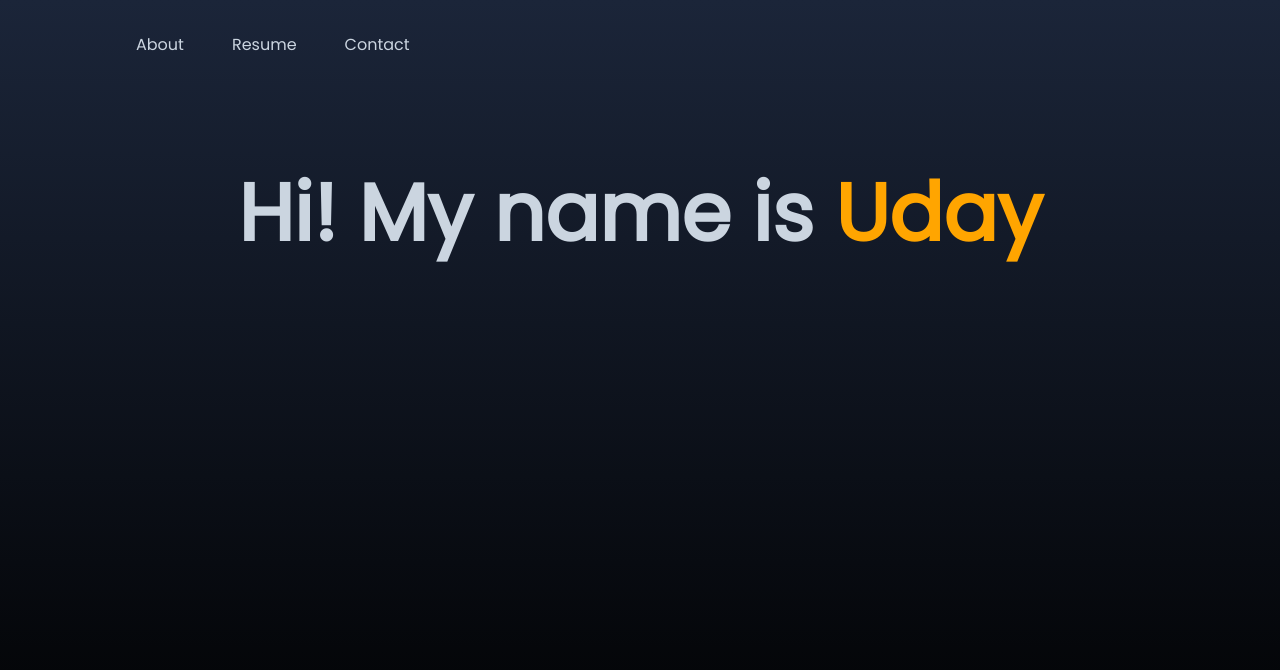
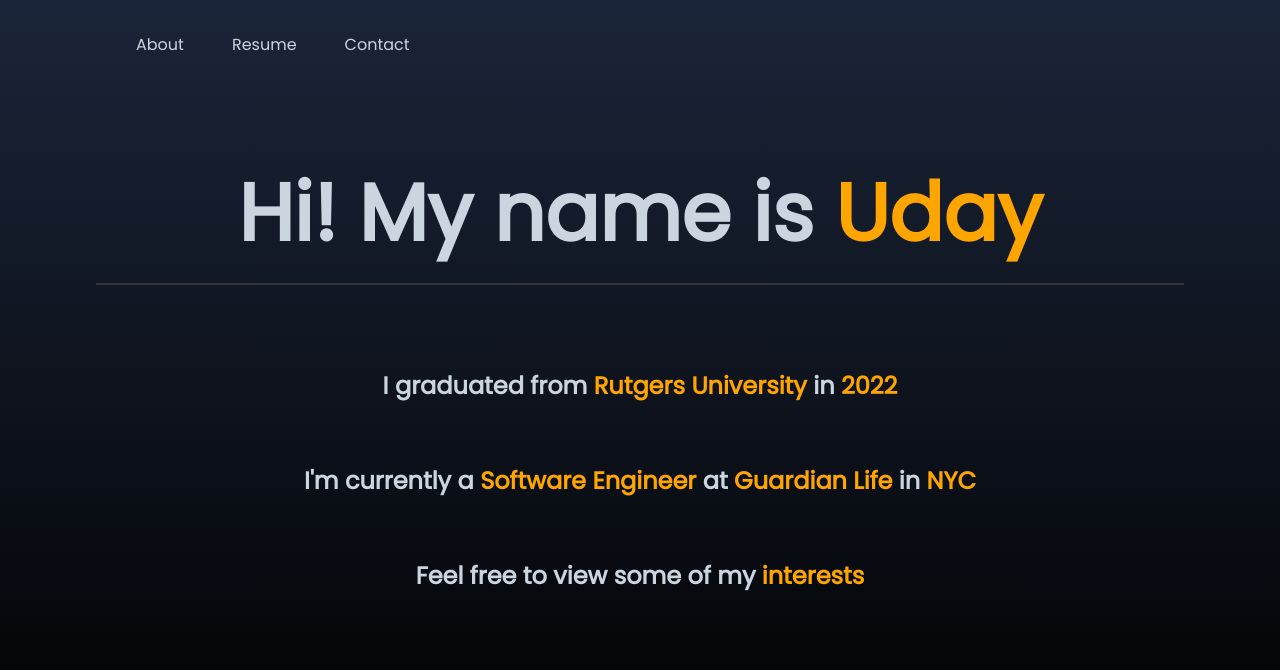
Before and after one commit to udaypatel1/udaypatel, a React (Create React App) app: page /about in a window 1280 px wide. Shown: the top 670 px of the page. Built offline with nearby package versions, Linux system fonts and the light colour scheme.

Commit message:
h2 edits for about page

```diff
--- a/src/About.css
+++ b/src/About.css
@@ -61,7 +61,53 @@ h1 {
   }
 }
 
+h2 {
 
+  font-size: 1.5rem; /* Default font size */
+  text-align: center;
+  justify-content: center;
+  white-space: nowrap; /* Prevent text from wrapping */
+  color: #cbd5e0;
+  padding: 10px;
+  font-family: "Poppins";
+
+  /* Adjust font size for different screen widths */
+  @media screen and (max-width: 768px) {
+    font-size: 3rem;
+  }
+
+  @media screen and (max-width: 480px) {
+    font-size: 2rem;
+  }
+
+
+}
+
+h3 {
+
+  font-size: 1rem; /* Default font size */
+  text-align: left;
+  justify-content: left;
+  white-space: nowrap; /* Prevent text from wrapping */
+  color: #cbd5e0;
+  padding: 10px;
+  font-family: "Poppins";
+
+  /* Adjust font size for different screen widths */
+  @media screen and (max-width: 768px) {
+    font-size: 3rem;
+  }
+
+  @media screen and (max-width: 480px) {
+    font-size: 2rem;
+  }
+}
+
+
+.bottom-line {
+  border-bottom: 2px solid #333; /* Change the color and thickness as needed */
+  padding-bottom: 10px;
+}
 
 .orangify {
     position: relative;
--- a/src/About.js
+++ b/src/About.js
@@ -11,8 +11,11 @@ function AboutPage() {
             <div className="About-header">
 
                 <Navbar class="about-nav" />
-                <h1>Hi! My name is <span class="orangify">Uday</span></h1>
+                <h1 className="bottom-line">Hi! My name is <span class="orangify">Uday</span></h1>
 
+                <h2>I graduated from <span class="orangify">Rutgers University</span> in <span class="orangify">2022</span></h2>
+                <h2>I'm currently a <span class="orangify">Software Engineer</span> at <span class="orangify">Guardian Life</span> in <span class="orangify">NYC</span></h2>
+                <h2>Feel free to view some of my <span class="orangify">interests</span></h2>
 
             </div>
         </div>
--- a/src/Resume.css
+++ b/src/Resume.css
@@ -1,6 +1,5 @@
 
 .Resume-header {
-    background-color: #1b2539;
     min-height: 100vh;
     display: flex;
     flex-direction: column;
```
